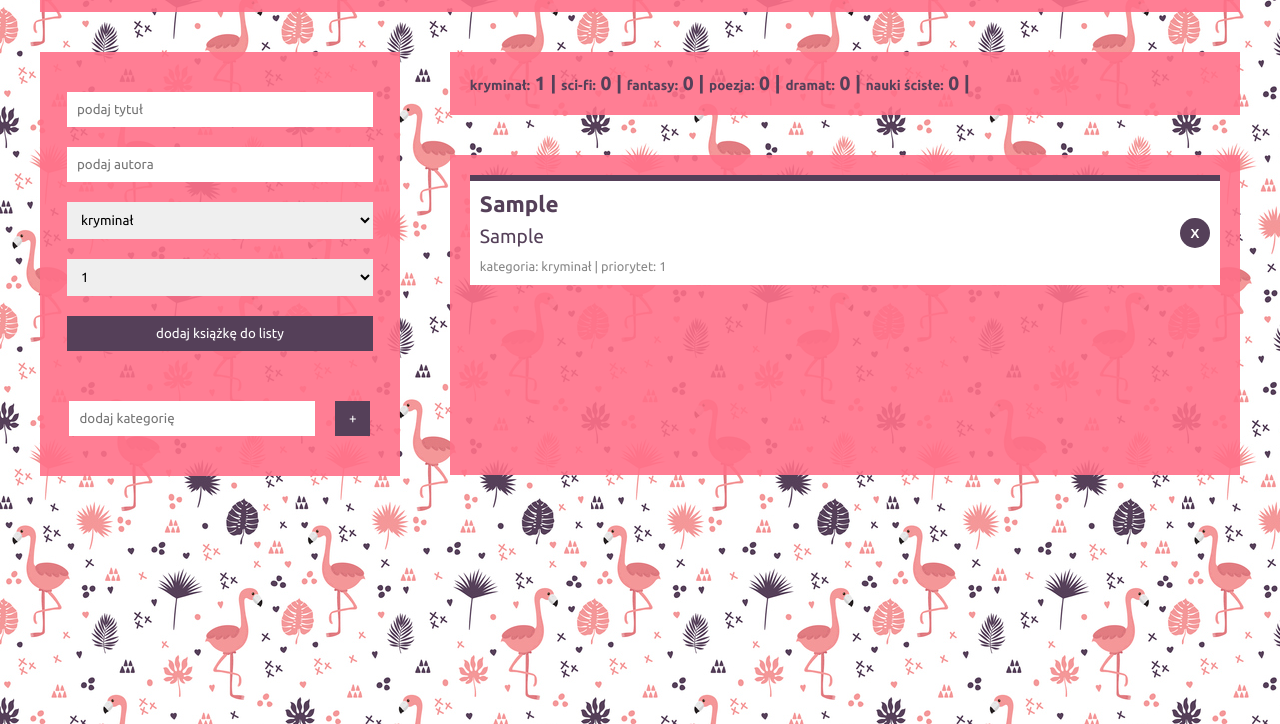
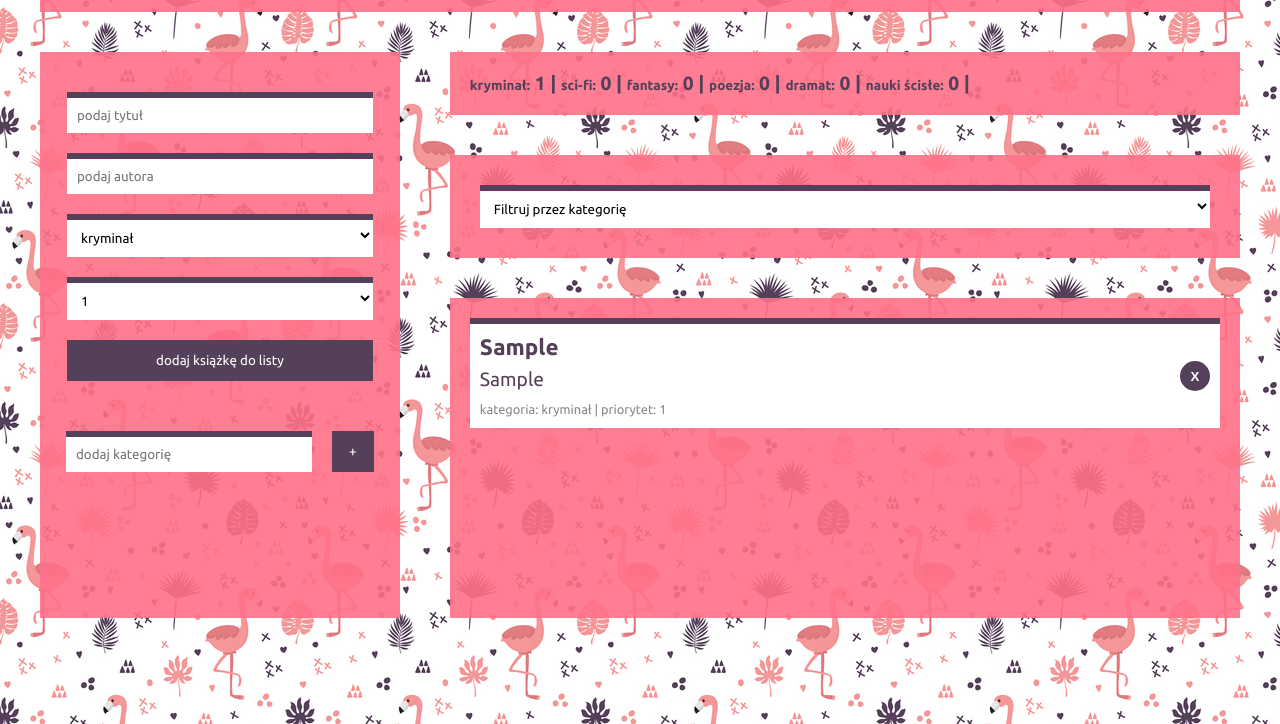
Before and after one commit to GhostOcelot/Book-list, a website built with webpack: page src/index.html in a window 1280 px wide. Both pictures are taken after typing "Sample", "Sample" into the empty fields and a click on the input "dodaj książkę do listy". Shown: the part 76-800 px from the top of the page. Built offline with nearby package versions, Linux system fonts and the light colour scheme; files whose address does not match are found by name.

Commit message:
Added filtering by category

```diff
--- a/src/index.html
+++ b/src/index.html
@@ -16,6 +16,7 @@
       <div class="form-container"></div>
       <div class="right-container">
         <div class="counters-container"></div>
+        <div class="filters-container"></div>
         <div class="book-list"></div>
       </div>
     </div>
--- a/src/js/books.js
+++ b/src/js/books.js
@@ -1,5 +1,5 @@
 import { updateCategoriesCounter } from "./categoriesCounter"
-
+import { createFilterSelect } from "./filterBooks"
 export class Book {
   constructor(title, author, category, priority) {
     this.title = title
@@ -9,7 +9,7 @@ export class Book {
   }
 }
 
-let books = []
+export let books = localStorage.getItem("books") ? JSON.parse(localStorage.getItem("books")) : []
 
 export const addBook = () => {
   const title = document.querySelector(".title-input").value.trim()
@@ -20,7 +20,7 @@ export const addBook = () => {
     books.push(new Book(title, author, category, priority))
     localStorage.setItem("books", JSON.stringify(books))
     document.querySelector(".add-book-form").reset()
-    createBookList()
+    createBookList(books)
     updateCategoriesCounter()
     document.querySelector(".warning").style.display = "none"
   } else {
@@ -30,10 +30,9 @@ export const addBook = () => {
 
 const removeBook = (e) => {
   const bookToRemove = e.target.parentElement
-  console.log(bookToRemove)
   books = books.filter((item) => bookToRemove.firstElementChild.textContent !== item.title)
   localStorage.setItem("books", JSON.stringify(books))
-  createBookList()
+  createBookList(books)
   updateCategoriesCounter()
 }
 
@@ -42,13 +41,10 @@ export const updateBooksCounter = () => {
   booksCounter.textContent = `Ilość książek na liście: ${books.length}`
 }
 
-export const createBookList = () => {
+export const createBookList = (currentBooksList) => {
   const bookList = document.querySelector(".book-list")
   bookList.innerHTML = null
-  JSON.parse(localStorage.getItem("books"))
-    ? (books = JSON.parse(localStorage.getItem("books")))
-    : []
-  books.forEach((item) => {
+  currentBooksList.forEach((item) => {
     const singleBook = document.createElement("div")
     singleBook.classList.add("single-book")
     singleBook.innerHTML = `
@@ -62,4 +58,5 @@ export const createBookList = () => {
     bookList.appendChild(singleBook)
   })
   updateBooksCounter()
+  createFilterSelect(currentBooksList)
 }
--- /dev/null
+++ b/src/js/filterBooks.js
@@ -0,0 +1,34 @@
+import { createBookList } from "./books"
+import { books } from "./books"
+
+export const createFilterSelect = (books) => {
+  const select = document.createElement("select")
+  select.classList.add("filter-by-category")
+  const categories = []
+  select.innerHTML += `<option>Filtruj przez kategorię</option>`
+  select.innerHTML += `<option class="category-filter-option">wszystkie</option>`
+  books.forEach((item) => {
+    if (!categories.includes(item.category)) {
+      categories.push(item.category)
+      select.innerHTML += `<option class="category-filter-option">${item.category}</option>`
+    }
+  })
+  select.addEventListener("change", () => filterByCategory(select.value))
+
+  document.querySelector(".filters-container").innerHTML = ""
+  document.querySelector(".filters-container").appendChild(select)
+}
+
+const filterByCategory = (category) => {
+  if (category === "wszystkie" || category === "Filtruj przez kategorię") {
+    createBookList(books)
+  } else {
+    const filteredBooks = books.filter((item) => item.category === category)
+    createBookList(filteredBooks)
+  }
+  document.querySelectorAll(".category-filter-option").forEach((item) => {
+    if (item.textContent === category) {
+      item.selected = "selected"
+    }
+  })
+}
--- a/src/js/index.js
+++ b/src/js/index.js
@@ -1,7 +1,11 @@
 import { renderForms } from "./addBookForm"
 import { createBookList } from "./books"
 import { updateCategoriesCounter } from "./categoriesCounter"
+import { createFilterSelect } from "./filterBooks"
+import { books } from "./books"
 
 renderForms()
-createBookList()
+createBookList(books)
 updateCategoriesCounter()
+
+createFilterSelect(books)
--- a/src/scss/index.scss
+++ b/src/scss/index.scss
@@ -44,8 +44,12 @@ body {
         width: 90%;
         font-family: $main-font;
         border: none;
+        border-top: 6px solid $button-color;
+        background-color: $text-color;
       }
       .submit-button {
+        border-top: 3px solid $button-color;
+        border-bottom: 3px solid $button-color;
         cursor: pointer;
         background-color: $button-color;
         color: $text-color;
@@ -69,10 +73,13 @@ body {
         width: calc(90% - 40px - 20px);
         margin-right: 20px;
         border: none;
+        border-top: 6px solid $button-color;
       }
       .add-category-button {
+        border-top: 3px solid $button-color;
+        border-bottom: 3px solid $button-color;
         border: none;
-        width: 35px;
+        width: 42px;
 
         cursor: pointer;
         background-color: $button-color;
@@ -85,7 +92,8 @@ body {
     flex-direction: column;
     flex-basis: 70%;
     padding: 0 0 0 30px;
-    .counters-container {
+    .counters-container,
+    .filters-container {
       background-color: $box-color;
       margin: 10px 10px 30px 10px;
       padding: 20px;
@@ -148,6 +156,19 @@ body {
     }
   }
 }
+.filters-container {
+  display: flex;
+  justify-content: stretch;
+  .filter-by-category {
+    flex-basis: 100%;
+    padding: 10px;
+    margin: 10px;
+    font-family: $main-font;
+    border: none;
+    border-top: 6px solid $button-color;
+    background-color: $text-color;
+  }
+}
 
 @media (max-width: 1000px) {
   .main-container {
```
